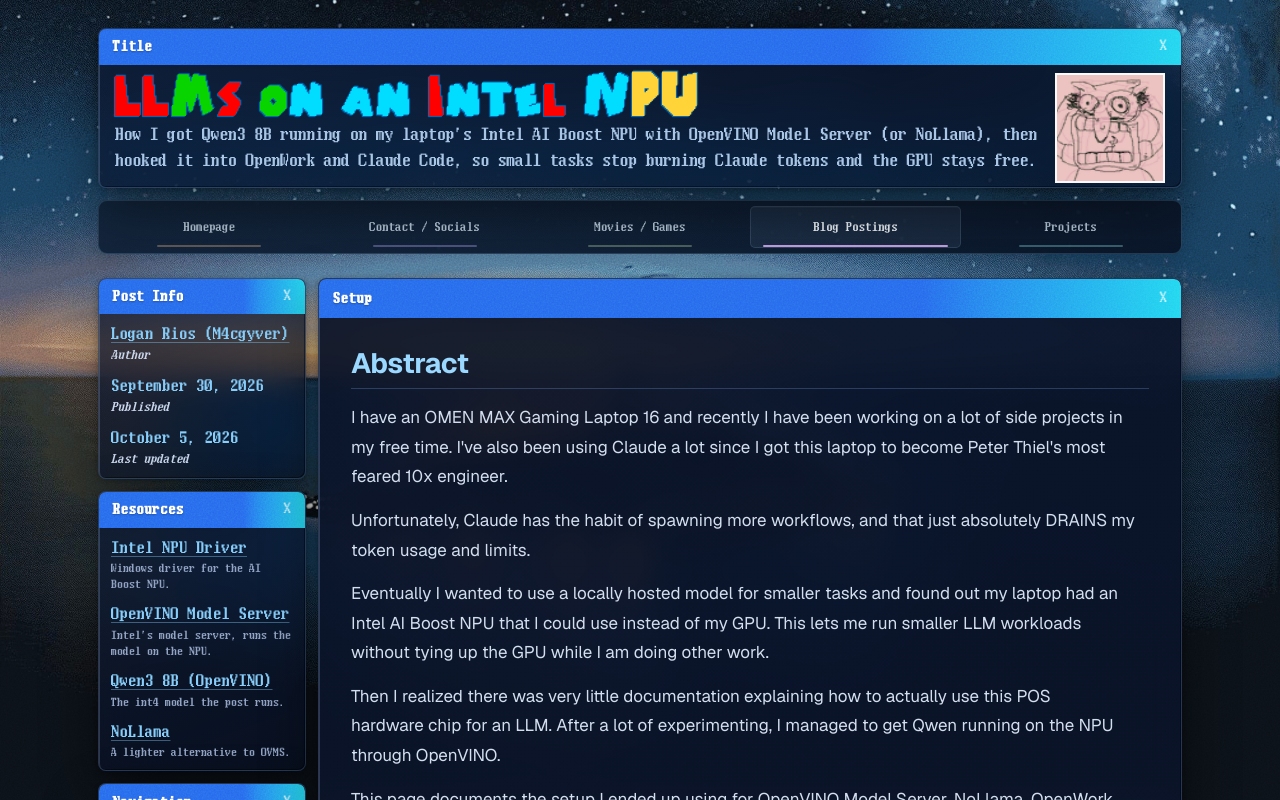
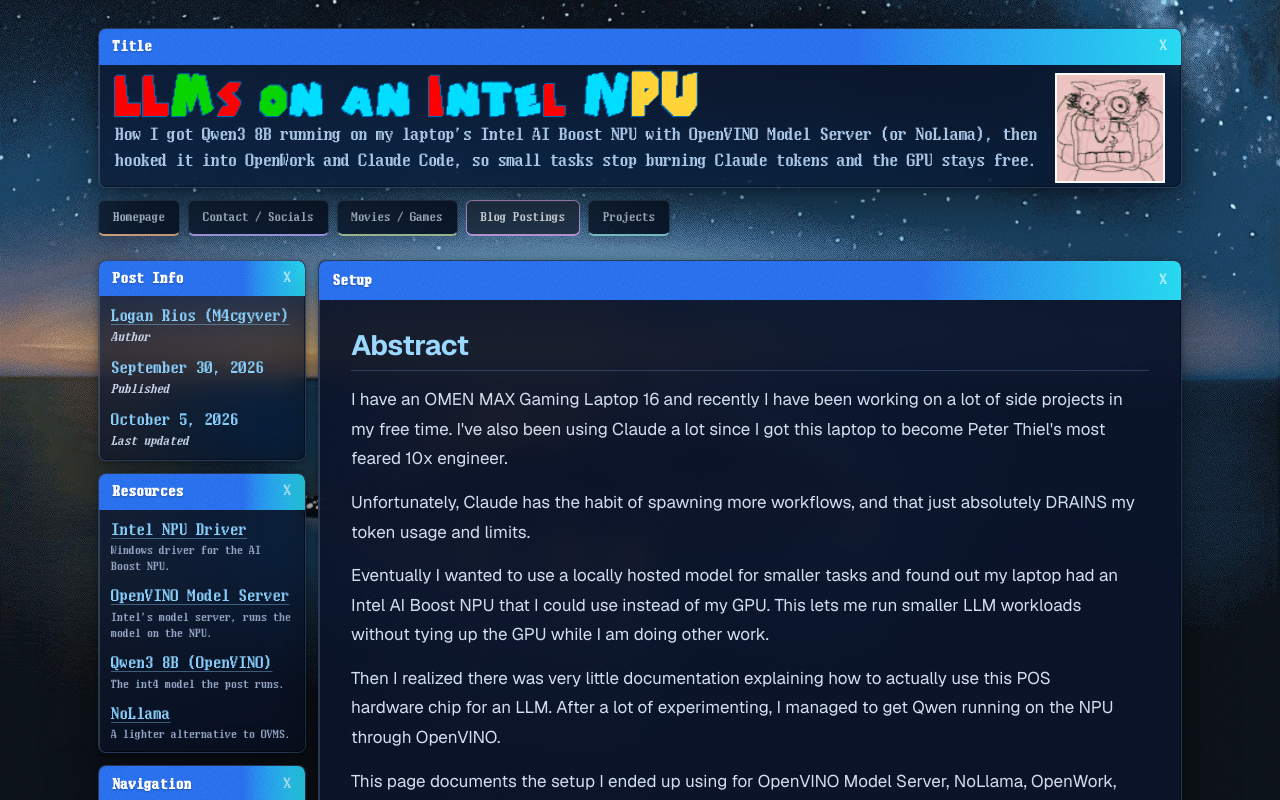
Before and after one commit to Lrios4403/Main-Site, a Next.js app: page /blogs/llms-on-an-intel-npu in a window 1280 px wide. Shown: the top 800 px of the page. Built offline with nearby package versions, Linux system fonts and the light colour scheme; no server answers.

Commit message:
Restore individual compact top navigation buttons

```diff
--- a/components/top-navigation/TopNavigation.module.css
+++ b/components/top-navigation/TopNavigation.module.css
@@ -1,16 +1,12 @@
-/* Compact retro tabs with a shared frame and a distinct accent per section. */
+/* Individual compact buttons with a distinct accent per section. */
 .nav {
   min-width: 0;
-  padding: 5px;
-  border: 1px solid #8cc5e833;
-  border-radius: 9px;
-  background: linear-gradient(130deg, #12243bf5, #0b172af5);
-  box-shadow: 0 4px 16px #050d1926;
 }
 
 .list {
   display: flex;
-  gap: 5px;
+  flex-wrap: wrap;
+  gap: 8px;
   margin: 0;
   padding: 0;
   list-style: none;
@@ -18,7 +14,7 @@
   font-size: 13px;
 }
 
-.list li { flex: 1; min-width: 0; }
+.list li { min-width: 0; }
 .list li:nth-child(1) { --accent: #d7a783; }
 .list li:nth-child(2) { --accent: #a7a0ee; }
 .list li:nth-child(3) { --accent: #a9c69c; }
@@ -31,10 +27,13 @@
   align-items: center;
   justify-content: center;
   height: 100%;
-  min-height: 42px;
-  padding: 9px 8px;
-  border: 1px solid transparent;
-  border-radius: 5px;
+  min-height: 36px;
+  padding: 7px 14px;
+  border: 1px solid #8cc5e833;
+  border-bottom: 2px solid var(--accent);
+  border-radius: 6px;
+  background: linear-gradient(130deg, #12243bf5, #0b172af5);
+  box-shadow: 0 3px 10px #050d1926;
   color: #b9cadb;
   text-align: center;
   text-decoration: none;
@@ -42,36 +41,20 @@
   transition: background-color 150ms ease, color 150ms ease, border-color 150ms ease;
 }
 
-.list a::after {
-  content: "";
-  position: absolute;
-  bottom: 0;
-  left: 25%;
-  right: 25%;
-  height: 2px;
-  border-radius: 2px;
-  background: var(--accent);
-  opacity: 0.4;
-  transition: opacity 150ms ease;
-}
-
-.list a:hover { background: #aacde710; color: #f0f6fb; }
-.list a:hover::after { opacity: 1; }
+.list a:hover { background: #20344c; color: #f0f6fb; }
 .list a[data-active] {
   color: #f0f6fb;
-  background: #a4c9ed15;
-  border-color: #b0d3ed26;
+  background: #24394f;
+  border-color: var(--accent);
   box-shadow: inset 0 1px 0 #ffffff08;
 }
-.list a[data-active]::after { left: 12px; right: 12px; opacity: 1; }
 .list a:focus-visible { outline: 2px solid var(--accent); outline-offset: 1px; }
 
 @media (max-width: 768px) {
-  .list { flex-wrap: wrap; gap: 4px; font-size: 12px; }
-  .list li { flex: 1 1 30%; }
-  .list a { padding: 8px 6px; min-height: 44px; }
+  .list { gap: 6px; font-size: 12px; }
+  .list a { padding: 8px 10px; min-height: 44px; }
 }
 
 @media (prefers-reduced-motion: reduce) {
-  .list a, .list a::after { transition: none; }
+  .list a { transition: none; }
 }
```
